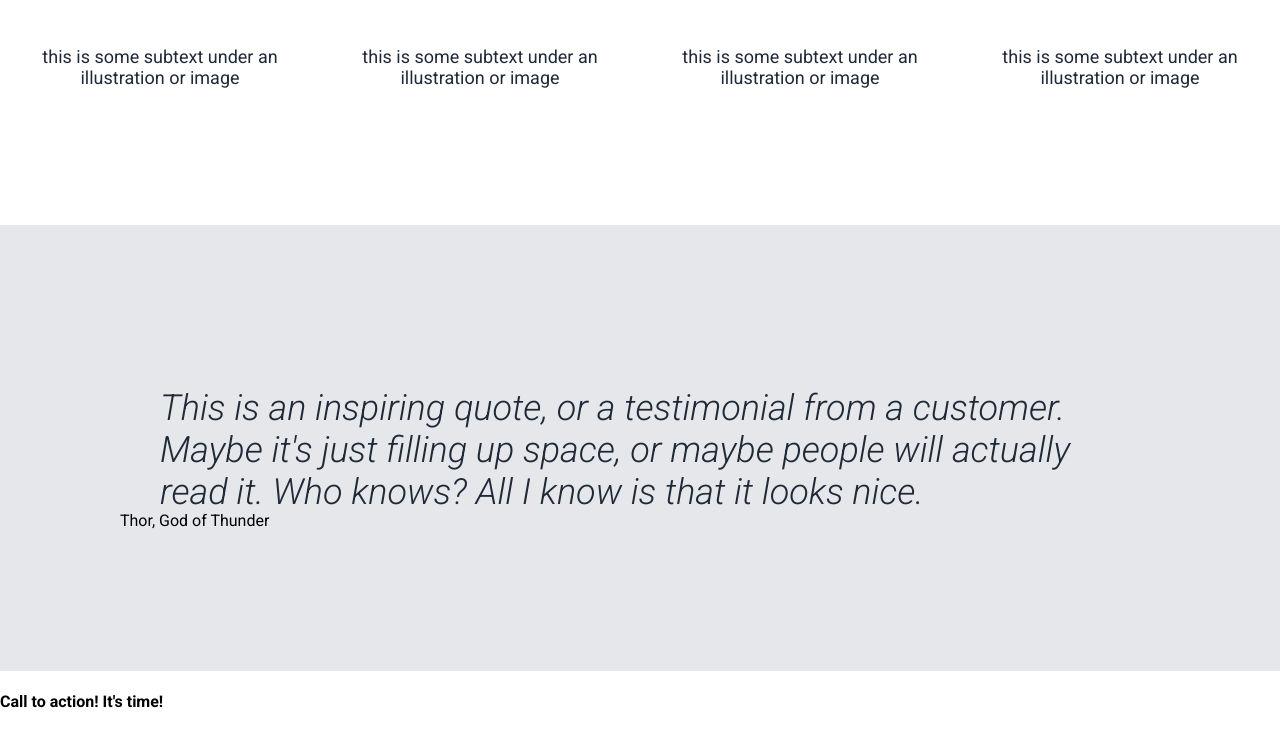
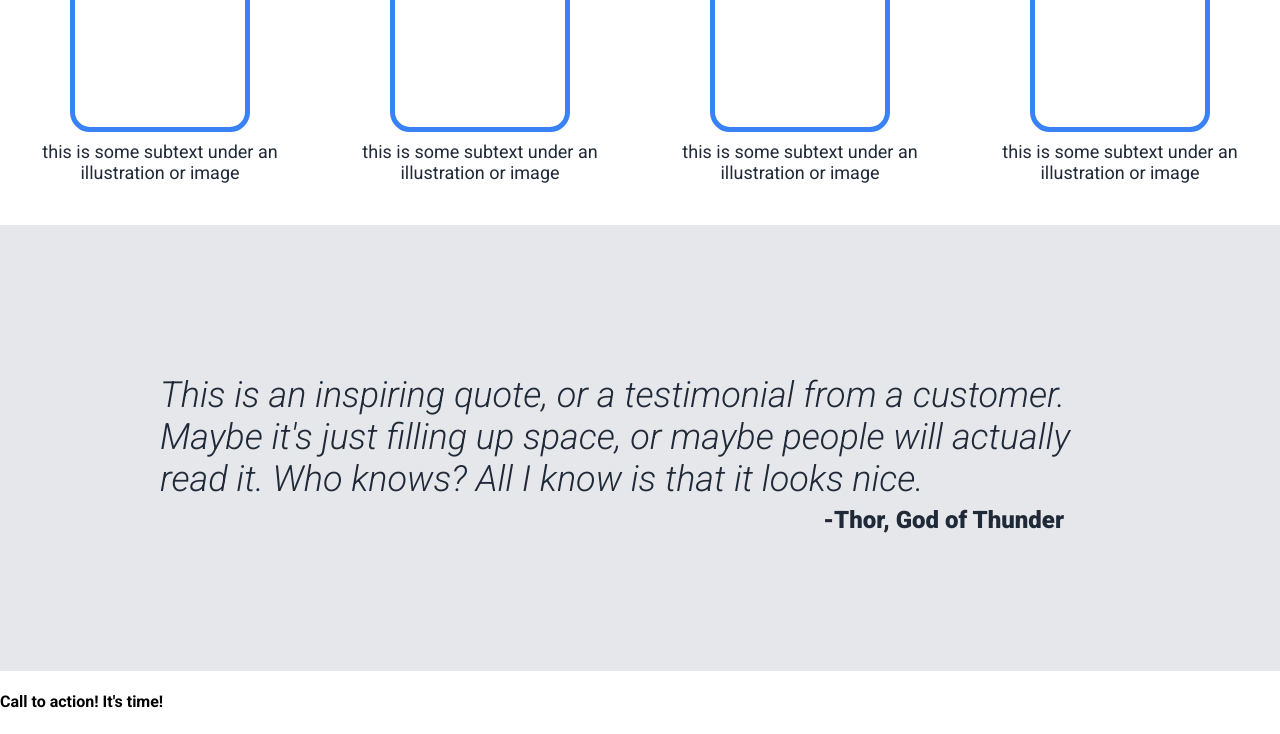
Before and after one commit to EYantis1212/odin-landingpage, a plain HTML site: page index.html in a window 1280 px wide. Shown: the part 739-1473 px from the top of the page. Drawn offline with Linux system fonts and the light colour scheme.

Commit message:
Testimonials HTML Tweak

```diff
--- a/index.html
+++ b/index.html
@@ -41,21 +41,25 @@
             </div>
             <div class="info-card-container">
                 <figure class="card">
+                    <div class="placeholder-card"></div>
                     <figcaption>
                         this is some subtext under an illustration or image
                     </figcaption>
                 </figure>
                 <figure class="card">
+                    <div class="placeholder-card"></div>
                     <figcaption>
                         this is some subtext under an illustration or image
                     </figcaption>
                 </figure>
                 <figure class="card">
+                    <div class="placeholder-card"></div>
                     <figcaption>
                         this is some subtext under an illustration or image
                     </figcaption>
                 </figure>
                 <figure class="card">
+                    <div class="placeholder-card"></div>
                     <figcaption>
                         this is some subtext under an illustration or image
                     </figcaption>
@@ -70,7 +74,7 @@
                     will actually read it. Who knows? All I know is that it
                     looks nice.
                 </blockquote>
-                <p>Thor, God of Thunder</p>
+                <p class="testimonials-copy">-Thor, God of Thunder</p>
             </div>
         </section>
         <section id="call">
```
